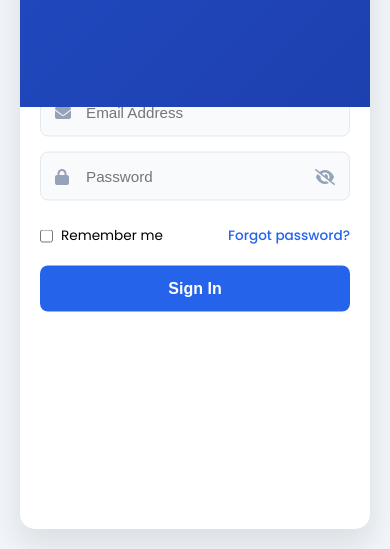
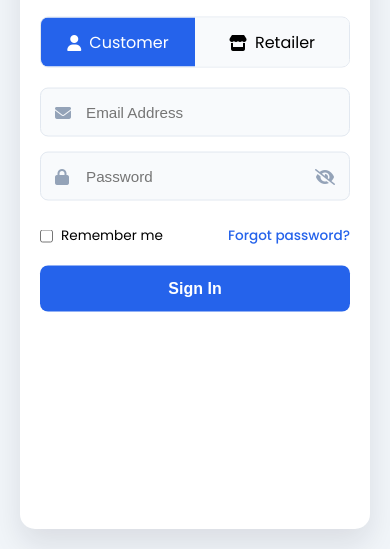
Before and after one commit to vaibhav-katyal/Revoliq, a website with bundled scripts: page login/login.html in a window 390 px wide. Shown: the part 335-884 px from the top of the page. Built offline with nearby package versions, Linux system fonts and the light colour scheme.

Commit message:
added css of login page

```diff
--- a/login/login.css
+++ b/login/login.css
@@ -487,11 +487,11 @@
   .overlay-container {
     position: absolute;
     width: 100%;
-    height: 100%;
+    height: 30%;
     top: 0;
     left: 0;
     display: flex;
-    align-items: center;
+    /* align-items: center; */
     justify-content: center;
     transition: transform 0.6s ease-in-out;
   }
```
Also changed, not shown: login/login.html (+1 -0 lines).
